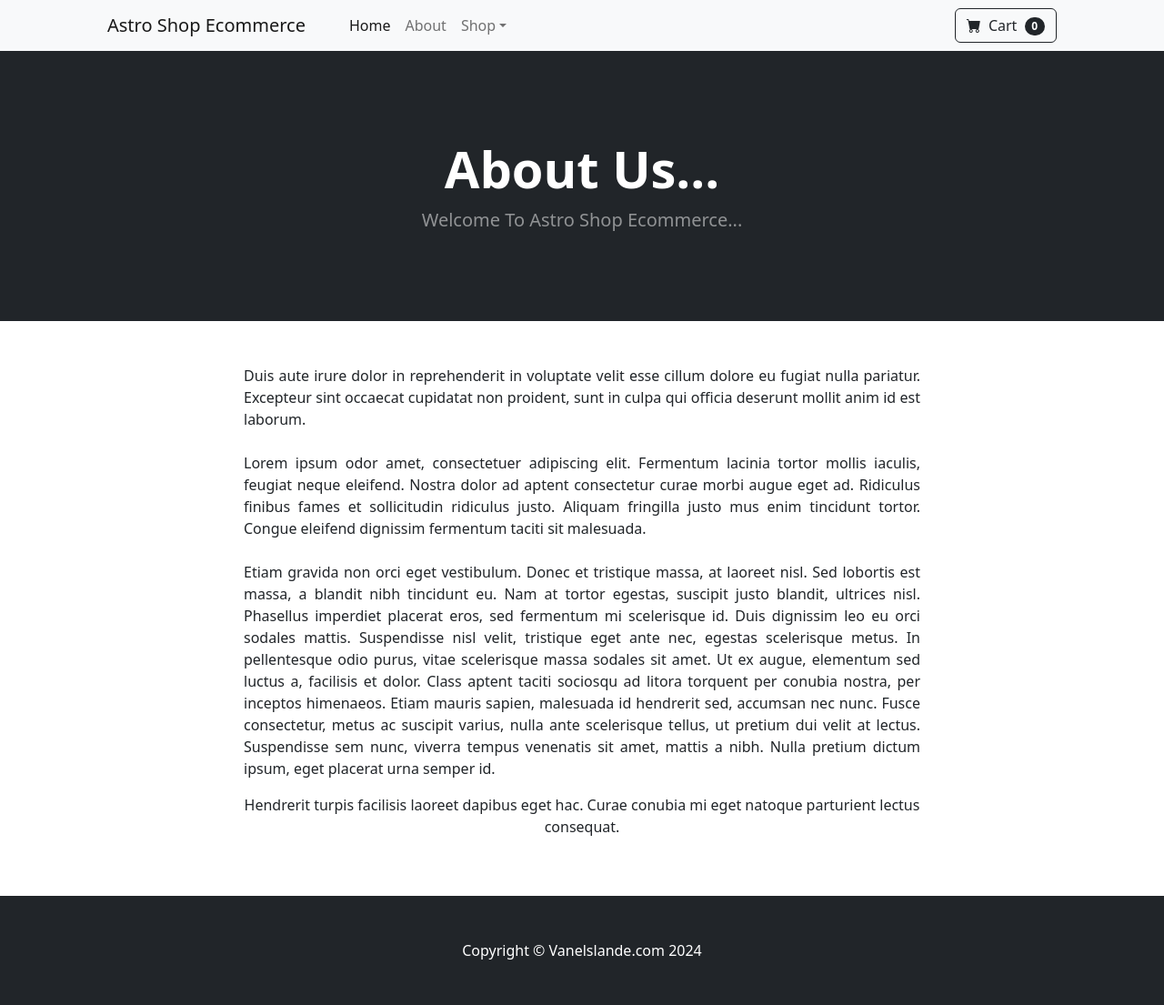
After one commit to Harmonica-Men/AstroShop, a Django app: page /about/ in a window 1280 px wide. The commit adds this page. Shown: the whole page at 91% size. Run offline with Django 5.2, Linux system fonts and the light colour scheme; some libraries are stand-ins or nearby versions.

Commit message:
Add About template

```diff
--- /dev/null
+++ b/store/templates/about.html
@@ -0,0 +1,47 @@
+{% extends 'base.html' %}
+{% block content %}
+
+<!-- Header-->
+<header class="bg-dark py-5">
+    <div class="container px-4 px-lg-5 my-5">
+        <div class="text-center text-white">
+            <h1 class="display-4 fw-bolder">About Us...</h1>
+            <p class="lead fw-normal text-white-50 mb-0">Welcome To Astro Shop Ecommerce...</p>
+        </div>
+    </div>
+</header>
+
+<div class="container">
+    <div class="row">
+        <center>
+            <div class="col-8">
+                <br /><br />
+                <p align="justify">
+                    Duis aute irure dolor in reprehenderit in voluptate velit esse cillum dolore eu fugiat nulla
+                    pariatur. Excepteur sint occaecat cupidatat non proident, sunt in culpa qui officia deserunt mollit
+                    anim id est laborum.
+                    <br /><br />
+                    Lorem ipsum odor amet, consectetuer adipiscing elit. Fermentum lacinia tortor mollis iaculis,
+                    feugiat neque eleifend. Nostra dolor ad aptent consectetur curae morbi augue eget ad. Ridiculus
+                    finibus fames et sollicitudin ridiculus justo. Aliquam fringilla justo mus enim tincidunt tortor.
+                    Congue eleifend dignissim fermentum taciti sit malesuada.<br /><br />
+                    Etiam gravida non orci eget vestibulum. Donec et tristique massa, at laoreet nisl. Sed lobortis est
+                    massa, a blandit nibh tincidunt eu. Nam at tortor egestas, suscipit justo blandit, ultrices nisl.
+                    Phasellus imperdiet placerat eros, sed fermentum mi scelerisque id. Duis dignissim leo eu orci
+                    sodales mattis. Suspendisse nisl velit, tristique eget ante nec, egestas scelerisque metus. In
+                    pellentesque odio purus, vitae scelerisque massa sodales sit amet. Ut ex augue, elementum sed luctus
+                    a, facilisis et dolor. Class aptent taciti sociosqu ad litora torquent per conubia nostra, per
+                    inceptos himenaeos. Etiam mauris sapien, malesuada id hendrerit sed, accumsan nec nunc. Fusce
+                    consectetur, metus ac suscipit varius, nulla ante scelerisque tellus, ut pretium dui velit at
+                    lectus. Suspendisse sem nunc, viverra tempus venenatis sit amet, mattis a nibh. Nulla pretium dictum
+                    ipsum, eget placerat urna semper id.
+                </p>
+                <p>Hendrerit turpis facilisis laoreet dapibus eget hac. Curae conubia mi eget natoque parturient lectus
+                    consequat.</p>
+                <br /><br />
+            </div>
+        </center>
+    </div>
+</div>
+
+{% endblock %}
--- a/store/templates/navbar.html
+++ b/store/templates/navbar.html
@@ -1,12 +1,12 @@
 <!-- Navigation-->
 <nav class="navbar navbar-expand-lg navbar-light bg-light">
     <div class="container px-4 px-lg-5">
-        <a class="navbar-brand" href="#!">AstroShop Ecommerce</a>
+        <a class="navbar-brand" href="{% url 'home' %}">Astro Shop Ecommerce</a>
         <button class="navbar-toggler" type="button" data-bs-toggle="collapse" data-bs-target="#navbarSupportedContent" aria-controls="navbarSupportedContent" aria-expanded="false" aria-label="Toggle navigation"><span class="navbar-toggler-icon"></span></button>
         <div class="collapse navbar-collapse" id="navbarSupportedContent">
             <ul class="navbar-nav me-auto mb-2 mb-lg-0 ms-lg-4">
-                <li class="nav-item"><a class="nav-link active" aria-current="page" href="#!">Home</a></li>
-                <li class="nav-item"><a class="nav-link" href="#!">About</a></li>
+                <li class="nav-item"><a class="nav-link active" aria-current="page" href="{% url 'home' %}">Home</a></li>
+                <li class="nav-item"><a class="nav-link" href="{% url 'about' %}">About</a></li>
                 <li class="nav-item dropdown">
                     <a class="nav-link dropdown-toggle" id="navbarDropdown" href="#" role="button" data-bs-toggle="dropdown" aria-expanded="false">Shop</a>
                     <ul class="dropdown-menu" aria-labelledby="navbarDropdown">
--- a/store/urls.py
+++ b/store/urls.py
@@ -2,5 +2,6 @@ from django.urls import path
 from . import views
 
 urlpatterns = [
-    path('',  views.home, name='home'),
+    path('', views.home, name='home'),
+    path('about/', views.about, name='about'),
 ]
--- a/store/views.py
+++ b/store/views.py
@@ -4,3 +4,6 @@ from .models import Product
 def home(request):
 	products = Product.objects.all()
 	return render(request, 'home.html', {'products':products})
+
+def about(request):
+	return render(request, 'about.html', {})
```
Also changed, not shown: store/templates/home.html (+6 -56 lines).
